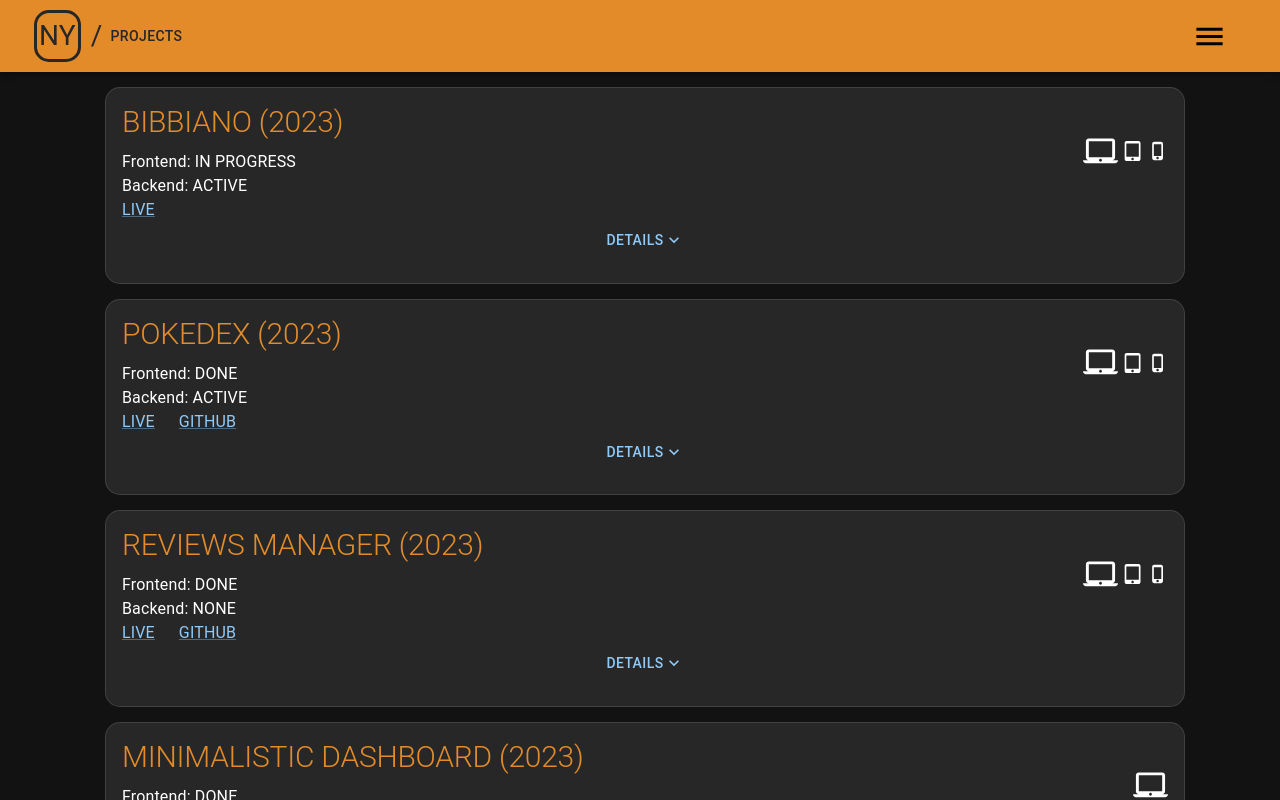
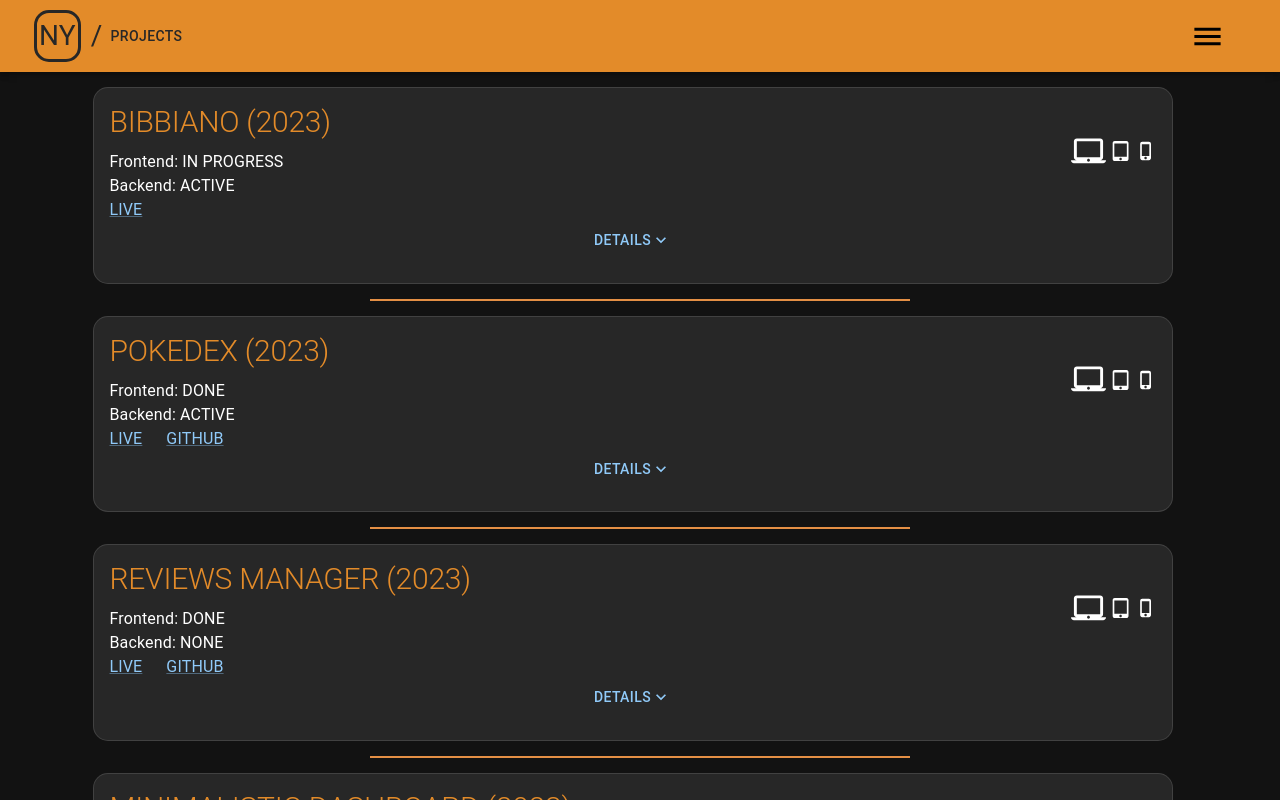
Before and after one commit to NovikYaroslav/portfolio, a React (Create React App) app: page /projects in a window 1280 px wide. Shown: the top 800 px of the page. Built offline with nearby package versions, Linux system fonts and the light colour scheme.

Commit message:
about activated

```diff
--- a/src/components/App/App.js
+++ b/src/components/App/App.js
@@ -3,6 +3,7 @@ import { ThemeProvider, createTheme } from '@mui/material';
 import CssBaseline from '@mui/material/CssBaseline';
 import Header from '../Header/Header';
 import MyProjects from '../../pages/My-Projects';
+import AboutMe from '../../pages/About-me';
 import Footer from '../Footer/Footer';
 
 const darkTheme = createTheme({
@@ -17,8 +18,9 @@ function App() {
       <CssBaseline />
       <Header />
       <Routes>
-        <Route index element={<Navigate to='/projects' replace />} />
+        <Route index element={<Navigate to='/about' replace />} />
         <Route path='/projects' element={<MyProjects />} />
+        <Route path='/about' element={<AboutMe />} />
       </Routes>
       <Footer />
     </ThemeProvider>
--- a/src/components/Footer/Footer.jsx
+++ b/src/components/Footer/Footer.jsx
@@ -6,10 +6,12 @@ export default function Footer() {
     <Box
       sx={{
         display: 'flex',
+        height: '72px',
         marginTop: '30px',
         marginBottom: '30px',
         backgroundColor: '#E38B29',
         justifyContent: 'center',
+        alignItems: 'center',
       }}
     >
       <p style={{ color: 'black' }}>
--- a/src/components/Header/Header.jsx
+++ b/src/components/Header/Header.jsx
@@ -1,4 +1,5 @@
 import { useState } from 'react';
+import { useLocation } from 'react-router-dom';
 import AppBar from '@mui/material/AppBar';
 import Box from '@mui/material/Box';
 import Toolbar from '@mui/material/Toolbar';
@@ -7,6 +8,8 @@ import MenuIcon from '@mui/icons-material/Menu';
 import Sidebar from '../Sidebar/Sidebar';
 
 export default function Header() {
+  const location = useLocation();
+  const locationName = location.pathname.slice(1, location.pathname.length);
   const [barOpened, setBarOpened] = useState(false);
 
   return (
@@ -53,12 +56,12 @@ export default function Header() {
               color='inherit'
               sx={{ color: '#272727', padding: '0 0 0 5' }}
             >
-              Projects
+              {locationName}
             </Button>
           </Box>
           <Button
             variant='text'
-            sx={{ marginRight: '15px' }}
+            sx={{ marginRight: '17px' }}
             onClick={() => {
               setBarOpened(!barOpened);
             }}
--- a/src/components/Project-card/Project-card.jsx
+++ b/src/components/Project-card/Project-card.jsx
@@ -27,6 +27,14 @@ export default function ProjectCard({ project }) {
   }, [isCollapsed, project.name]);
 
   return (
+    <Box
+      sx={{
+        display: 'flex',
+        flexDirection: 'column',
+        alignItems: 'center',
+        gap: '15px',
+      }}
+    >
       <Card
         variant='outlined'
         sx={{
@@ -54,8 +62,12 @@ export default function ProjectCard({ project }) {
                 {project.name.toUpperCase()}
               </Typography>{' '}
               <Box sx={{ marginTop: '10px' }}>
-              <Typography>Frontend: {project.status.toUpperCase()}</Typography>
-              <Typography>Backend: {project.backend.toUpperCase()}</Typography>
+                <Typography>
+                  Frontend: {project.status.toUpperCase()}
+                </Typography>
+                <Typography>
+                  Backend: {project.backend.toUpperCase()}
+                </Typography>
               </Box>
             </Box>
             {project.responsive ? (
@@ -198,5 +210,14 @@ export default function ProjectCard({ project }) {
           </Button>
         </CardContent>
       </Card>
+      <Box
+        sx={{
+          display: 'flex',
+          border: '1px solid #E48F45',
+          width: '50%',
+          justifySelf: 'center',
+        }}
+      ></Box>{' '}
+    </Box>
   );
 }
--- a/src/pages/About-me.jsx
+++ b/src/pages/About-me.jsx
@@ -3,7 +3,7 @@ import { Typography } from '@mui/material';
 
 export default function AboutMe() {
   return (
-    <>
+    <Box>
       <Box component='section' sx={{ p: 1, border: '1px dashed grey' }}>
         <Typography sx={{ textAlign: 'left' }}>Hi, my name is</Typography>
 
@@ -15,6 +15,6 @@ export default function AboutMe() {
       <Box component='section' sx={{ p: 2, border: '1px dashed grey' }}>
         <Typography sx={{ textAlign: 'left' }}></Typography>
       </Box>
-    </>
+    </Box>
   );
 }
```
Lines whose indentation alone changed are shown as unchanged.
